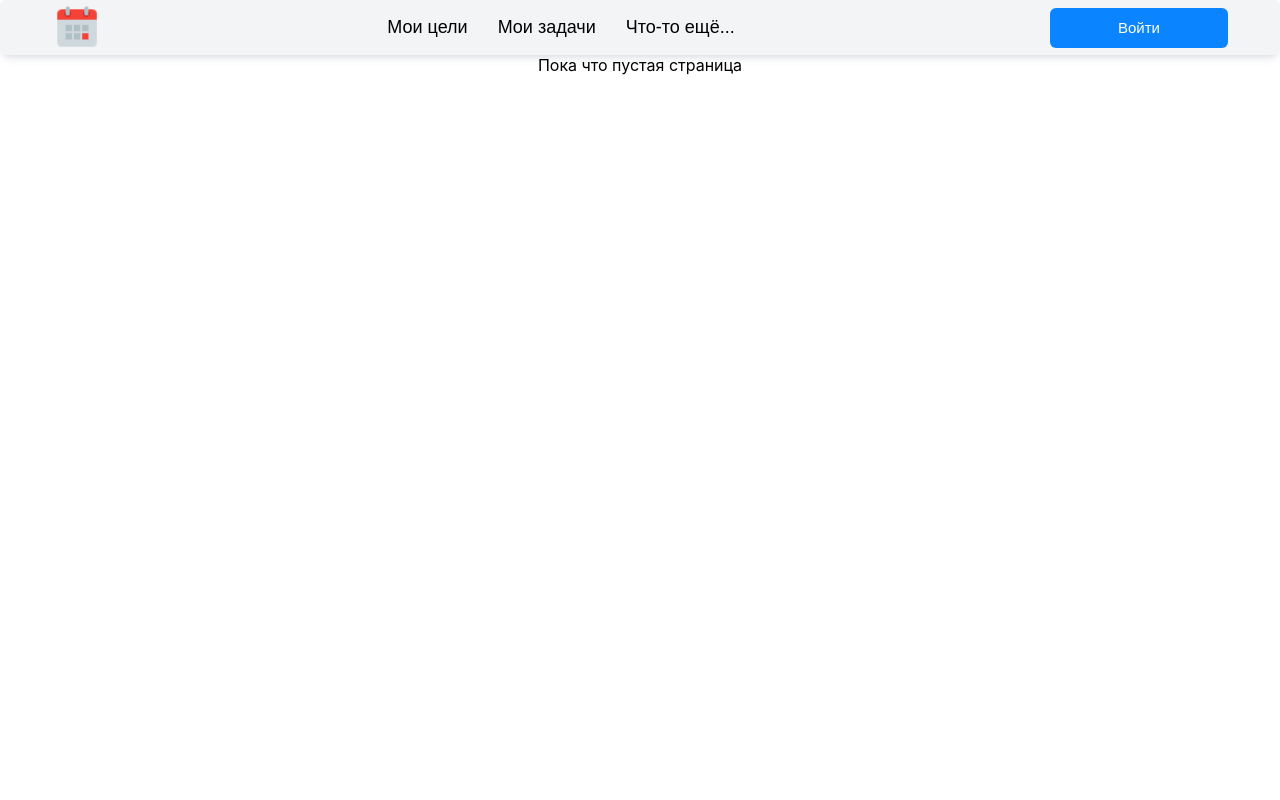
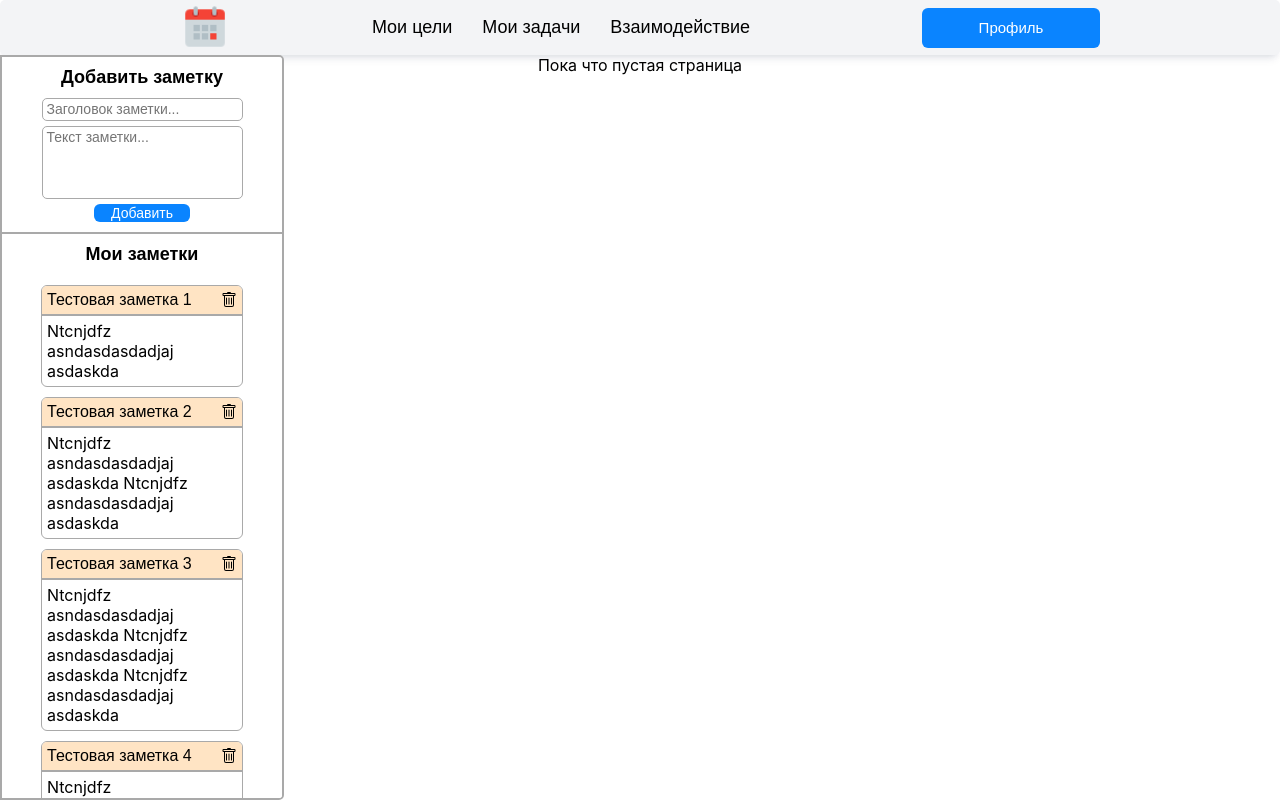
Before and after one commit to lonkidely/modern-calendar-planner, a React app: page / in a window 1280 px wide. Built offline with nearby package versions, Linux system fonts and the light colour scheme.

Commit message:
add notes panel; refactoring

```diff
--- a/src/components/Header/Header.scss
+++ b/src/components/Header/Header.scss
@@ -2,15 +2,19 @@
 
 .header {
   height: 55px;
-  width: 100%;
   background: #F3F4F6;
   border-radius: 5px;
   box-shadow: 0 4px 6px -4px rgb(24 39 75 / 12%), 0 8px 8px -4px rgb(24 39 75 / 8%);
   display: flex;
-  flex-flow: row nowrap;
-  justify-content: space-between;
-  align-content: flex-start;
-  align-items: center;
+
+  &__content {
+    width: 100%;
+    display: flex;
+    flex-flow: row nowrap;
+    justify-content: space-between;
+    align-content: flex-start;
+    align-items: center;
+  }
 
   &__logo {
     height: 50px;
@@ -38,29 +42,4 @@
     }
 
   }
-
-  &__login__btn {
-    display: flex;
-    align-items: center;
-    justify-content: center;
-    gap: 10px;
-    width: 178px;
-    height: var(--header-height);
-    margin-right: var(--standart-margin);
-    background: #0A84FF;
-    border-radius: 6px;
-    cursor: pointer;
-
-    &__text {
-      display: flex;
-      align-items: center;
-      justify-content: center;
-      font-style: normal;
-      font-weight: normal;
-      font-size: var(--standart-font-size);
-      font-family: $sans-serif;
-      text-decoration: none;
-      color: #FFF;
-    }
-  }
 }
--- a/src/components/Header/Header.tsx
+++ b/src/components/Header/Header.tsx
@@ -1,18 +1,27 @@
-import React from 'react';
+import React, {useState} from 'react';
 import './Header.scss';
 import {Link} from "react-router-dom";
+import {ProfileButton} from "@components/ProfileButton/ProfileButton";
+
 
 export const Header: React.FC<unknown> = () => {
+    const [auth, setAuth] = useState(false);
     return (
         <header className="header">
-            <div className="header__logo"></div>
-            <div className="header__menu">
-                <Link to="#" className="header__menu__item">Мои цели</Link>
-                <Link to="#" className="header__menu__item">Мои задачи</Link>
-                <Link to="#" className="header__menu__item">Что-то ещё...</Link>
-            </div>
-            <div className="header__login__btn">
-                <Link className="header__login__btn__text" to="#" >Войти</Link>
+            <div className="main__container">
+                <div className="header__content">
+                    <Link to="/" className="header__logo"></Link>
+                    <div className="header__menu">
+                        <Link to="#" className="header__menu__item" onClick={() => setAuth(auth => !auth)}>Мои цели</Link>
+                        <Link to="#" className="header__menu__item">Мои задачи</Link>
+                        <Link to="#" className="header__menu__item">Взаимодействие</Link>
+                    </div>
+                    {auth ?
+                        <ProfileButton address={"/"} text={"Войти"} />
+                        :
+                        <ProfileButton address={"/"} text={"Профиль"} />
+                    }
+                </div>
             </div>
         </header>
     );
--- /dev/null
+++ b/src/components/Note/Note.scss
@@ -0,0 +1,56 @@
+@import '@styles/index.scss';
+
+.note {
+  width: 30%;
+  min-width: 200px;
+  display: flex;
+  flex-flow: column nowrap;
+  border-radius: 6px;
+  border: solid 1px darkgray;
+  margin-top: 10px;
+
+  &__header {
+    display: flex;
+    flex-flow: row nowrap;
+    align-items: center;
+    border-top-left-radius: 5px;
+    border-top-right-radius: 5px;
+    background-color: bisque;
+    padding: 5px;
+
+    &__title {
+      width: 80%;
+      font-family: $sans-serif;
+    }
+
+    &__tools {
+      display: flex;
+      width: 20%;
+      flex-flow: row nowrap;
+      align-items: flex-end;
+      justify-content: flex-end;
+
+      &__delete {
+        display: flex;
+        justify-content: center;
+        align-items: center;
+      }
+    }
+  }
+
+  &__divider {
+    display: flex;
+    align-self: center;
+    width: 99%;
+    border: solid 0.5px darkgray;
+  }
+
+  &__content {
+    display: flex;
+    writing-mode: horizontal-tb;
+    overflow-wrap: break-word;
+    hyphens: manual;
+    padding: 5px;
+  }
+
+}
--- /dev/null
+++ b/src/components/Note/Note.tsx
@@ -0,0 +1,32 @@
+import React from 'react';
+import './Note.scss';
+
+type NoteProps = {
+    title: string;
+    content: string;
+};
+
+export const Note: React.FC<NoteProps> = (props) => {
+    return (
+        <div className="note">
+            <div className="note__header">
+                <div className="note__header__title">{props.title}</div>
+                <div className="note__header__tools">
+                    <div className="note__header__tools__delete">
+                        <svg xmlns="http://www.w3.org/2000/svg" width="16" height="16" fill="currentColor"
+                            className="bi bi-trash" viewBox="0 0 16 16">
+                            <path
+                                d="M5.5 5.5A.5.5 0 0 1 6 6v6a.5.5 0 0 1-1 0V6a.5.5 0 0 1 .5-.5Zm2.5 0a.5.5 0 0 1 .5.5v6a.5.5 0 0 1-1 0V6a.5.5 0 0 1 .5-.5Zm3 .5a.5.5 0 0 0-1 0v6a.5.5 0 0 0 1 0V6Z"/>
+                            <path
+                                d="M14.5 3a1 1 0 0 1-1 1H13v9a2 2 0 0 1-2 2H5a2 2 0 0 1-2-2V4h-.5a1 1 0 0 1-1-1V2a1 1 0 0 1 1-1H6a1 1 0 0 1 1-1h2a1 1 0 0 1 1 1h3.5a1 1 0 0 1 1 1v1ZM4.118 4 4 4.059V13a1 1 0 0 0 1 1h6a1 1 0 0 0 1-1V4.059L11.882 4H4.118ZM2.5 3h11V2h-11v1Z"/>
+                        </svg>
+                    </div>
+                </div>
+            </div>
+            <div className="note__divider"></div>
+            <div className="note__content">
+                {props.content}
+            </div>
+        </div>
+    );
+};
--- /dev/null
+++ b/src/components/NotesPanel/NotesPanel.scss
@@ -0,0 +1,103 @@
+@import '@styles/index.scss';
+
+.notes_panel {
+  position: fixed;
+  z-index: 1;
+  top: 0;
+  bottom: 0;
+  width: 280px;
+  background-color: #FFF;
+
+  display: flex;
+  flex-flow: column nowrap;
+  align-items: center;
+  margin-top: 55px;
+  overflow: auto;
+
+  border: solid 2px darkgray;
+  border-top-right-radius: 5px;
+  border-bottom-right-radius: 5px;
+
+  &__header {
+    display: flex;
+    flex-flow: row nowrap;
+
+    width: 99%;
+
+    font-family: $sans-serif;
+    font-size: 18px;
+    font-weight: bold;
+
+    justify-content: center;
+    margin-top: 10px;
+    margin-bottom: 10px;
+  }
+
+  &__divider {
+    align-self: center;
+    width: 99%;
+    border: solid 1px darkgray;
+  }
+
+  &__new_note {
+    display: flex;
+    flex-flow: column nowrap;
+    align-items: center;
+
+    min-height: 165px;
+    height: 20%;
+    margin-bottom: 10px;
+
+    &__input {
+      height: 65%;
+      width: 30%;
+      min-width: 200px;
+
+      &__title {
+        height: 20%;
+        width: 100%;
+        border: solid 1px darkgray;
+        border-radius: 5px;
+        margin-bottom: 5px;
+        padding: 2px 4px;
+        font-style: normal;
+        font-weight: normal;
+        font-size: 14px;
+        font-family: $sans-serif;
+      }
+
+      &__content {
+        height: 80%;
+        width: 100%;
+        resize: none;
+        border: solid 1px darkgray;
+        border-radius: 5px;
+        padding: 2px 4px;
+        font-style: normal;
+        font-weight: normal;
+        font-size: 14px;
+        font-family: $sans-serif;
+      }
+    }
+
+    &__button {
+      margin-top: 5px;
+      gap: 10px;
+      width: 50%;
+      height: 25px;
+      background: #0A84FF;
+      border: none;
+      border-radius: 6px;
+      cursor: pointer;
+
+      font-style: normal;
+      font-weight: normal;
+      font-size: 14px;
+      font-family: $sans-serif;
+      text-decoration: none;
+      color: #FFF;
+    }
+
+  }
+
+}
--- /dev/null
+++ b/src/components/NotesPanel/NotesPanel.tsx
@@ -0,0 +1,23 @@
+import React from 'react';
+import './NotesPanel.scss';
+import {Note} from "@components/Note/Note";
+
+export const NotesPanel: React.FC<unknown> = () => {
+    return (
+        <div className="notes_panel">
+            <form className="notes_panel__new_note">
+                <div className="notes_panel__header">Добавить заметку</div>
+                <input className="notes_panel__new_note__input__title" placeholder="Заголовок заметки..."/>
+                <textarea className="notes_panel__new_note__input__content" placeholder="Текст заметки..." />
+                <button type="submit" className="notes_panel__new_note__button">Добавить</button>
+            </form>
+            <div className="notes_panel__divider"></div>
+            <div className="notes_panel__header">Мои заметки</div>
+            <Note title="Тестовая заметка 1" content="Ntcnjdfz asndasdasdadjaj asdaskda" />
+            <Note title="Тестовая заметка 2" content="Ntcnjdfz asndasdasdadjaj asdaskda Ntcnjdfz asndasdasdadjaj asdaskda" />
+            <Note title="Тестовая заметка 3" content="Ntcnjdfz asndasdasdadjaj asdaskda Ntcnjdfz asndasdasdadjaj asdaskda Ntcnjdfz asndasdasdadjaj asdaskda" />
+            <Note title="Тестовая заметка 4" content="Ntcnjdfz asndasdasdadjaj asdaskda Ntcnjdfz asndasdasdadjaj asdaskda Ntcnjdfz asndasdasdadjaj asdaskda Ntcnjdfz asndasdasdadjaj asdaskda" />
+            <Note title="Тестовая заметка 5" content="Ntcnjdfz asndasdasdadjaj asdaskda Ntcnjdfz asndasdasdadjaj asdaskda Ntcnjdfz asndasdasdadjaj asdaskda Ntcnjdfz asndasdasdadjaj asdaskda" />
+        </div>
+    );
+};
--- /dev/null
+++ b/src/components/ProfileButton/ProfileButton.scss
@@ -0,0 +1,26 @@
+@import '@styles/index.scss';
+
+.profile__btn {
+  display: flex;
+  align-items: center;
+  justify-content: center;
+  gap: 10px;
+  width: 178px;
+  height: var(--header-height);
+  margin-right: var(--standart-margin);
+  background: #0A84FF;
+  border-radius: 6px;
+  cursor: pointer;
+
+  &__text {
+    display: flex;
+    align-items: center;
+    justify-content: center;
+    font-style: normal;
+    font-weight: normal;
+    font-size: var(--standart-font-size);
+    font-family: $sans-serif;
+    text-decoration: none;
+    color: #FFF;
+  }
+}
--- /dev/null
+++ b/src/components/ProfileButton/ProfileButton.tsx
@@ -0,0 +1,16 @@
+import {Link} from "react-router-dom";
+import React from "react";
+import './ProfileButton.scss';
+
+type ProfileButtonProps = {
+    address: string;
+    text: string;
+};
+
+export const ProfileButton: React.FC<ProfileButtonProps> = (props) => {
+    return (
+        <Link className="profile__btn__text" to={props.address}>
+            <div className="profile__btn">{props.text}</div>
+        </Link>
+    );
+};
--- a/src/index.tsx
+++ b/src/index.tsx
@@ -1,6 +1,6 @@
 import React from 'react';
 import ReactDOM from 'react-dom/client';
-import {createBrowserRouter, createRoutesFromElements, Route, RouterProvider} from "react-router-dom";
+import {BrowserRouter, Routes, Route} from "react-router-dom";
 
 import './styles/index.scss';
 import { MainPage } from "@views/MainPage/MainPage";
@@ -9,12 +9,10 @@ const root = ReactDOM.createRoot(
     document.getElementById('root') as HTMLElement
 );
 
-const router = createBrowserRouter(
-    createRoutesFromElements(
-        <Route path="/" element={ <MainPage /> }/>
-    )
+root.render(
+    <BrowserRouter>
+        <Routes>
+            <Route path="/" element={<MainPage />} />
+        </Routes>
+    </BrowserRouter>
 );
-
-root.render(
-    <RouterProvider router={router}/>
-);
--- a/src/styles/index.scss
+++ b/src/styles/index.scss
@@ -22,3 +22,30 @@ code {
   font-family: source-code-pro, Menlo, Monaco, Consolas, 'Courier New',
     monospace;
 }
+
+.main {
+  display: flex;
+  flex-flow: row nowrap;
+  width: 100%;
+}
+
+.main__container {
+  width: 80%;
+  display: flex;
+  flex-flow: row nowrap;
+  margin-left: 10%;
+  margin-right: 10%;
+}
+
+*::-webkit-scrollbar {
+  border: none;
+  background-color: transparent;
+}
+
+*::-webkit-scrollbar-thumb {
+  border-radius: 20px;
+  border: 5px solid transparent;
+  background-color: #aaa;
+  background-clip: content-box;
+  height: 10px;
+}
--- a/src/views/MainPage/MainPage.scss
+++ b/src/views/MainPage/MainPage.scss
@@ -1,5 +1,6 @@
 .main_page_content {
+  width: 100%;
   display: flex;
-  flex-direction: row;
-  justify-content: center;
+  flex-direction: column;
+  align-items: center;
 }
--- a/src/views/MainPage/MainPage.tsx
+++ b/src/views/MainPage/MainPage.tsx
@@ -1,12 +1,20 @@
 import React from 'react';
 import './MainPage.scss';
 import { Header } from '@components/Header/Header';
+import {NotesPanel} from "@components/NotesPanel/NotesPanel";
 
 export const MainPage = () => {
     return (
         <div className="main_page">
             <Header />
-            <div className="main_page_content">Пока что пустая страница</div>
+            <div className="main">
+                <NotesPanel />
+                <div className="main__container">
+                    <div className="main_page_content">
+                        Пока что пустая страница
+                    </div>
+                </div>
+            </div>
         </div>
     );
 };
```
